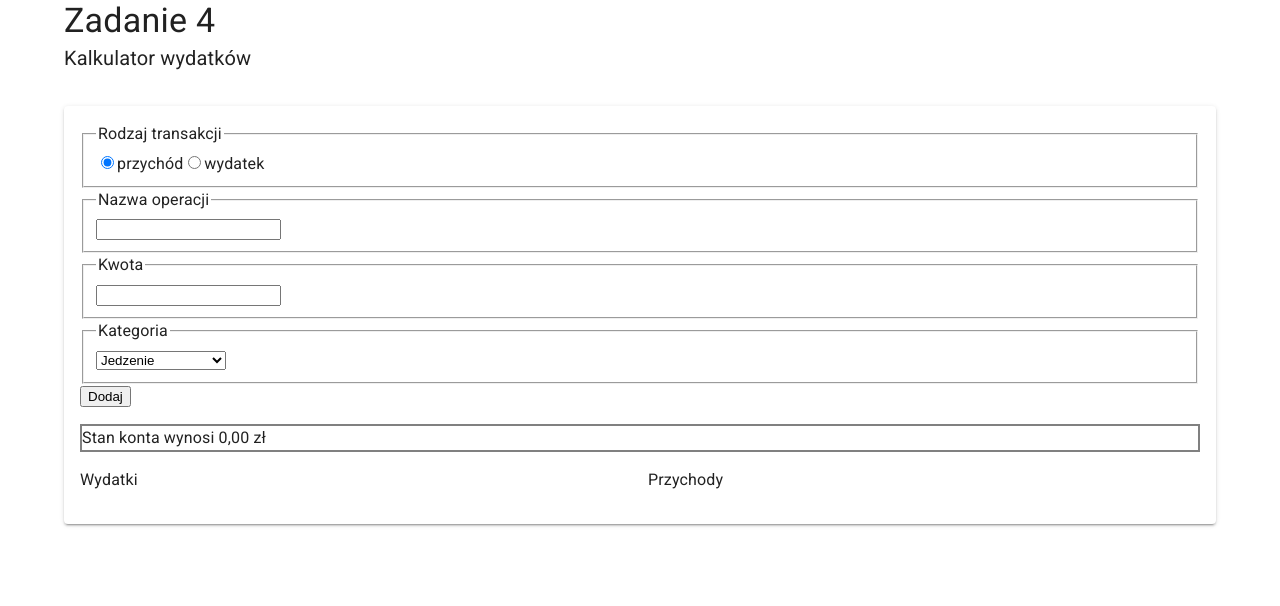
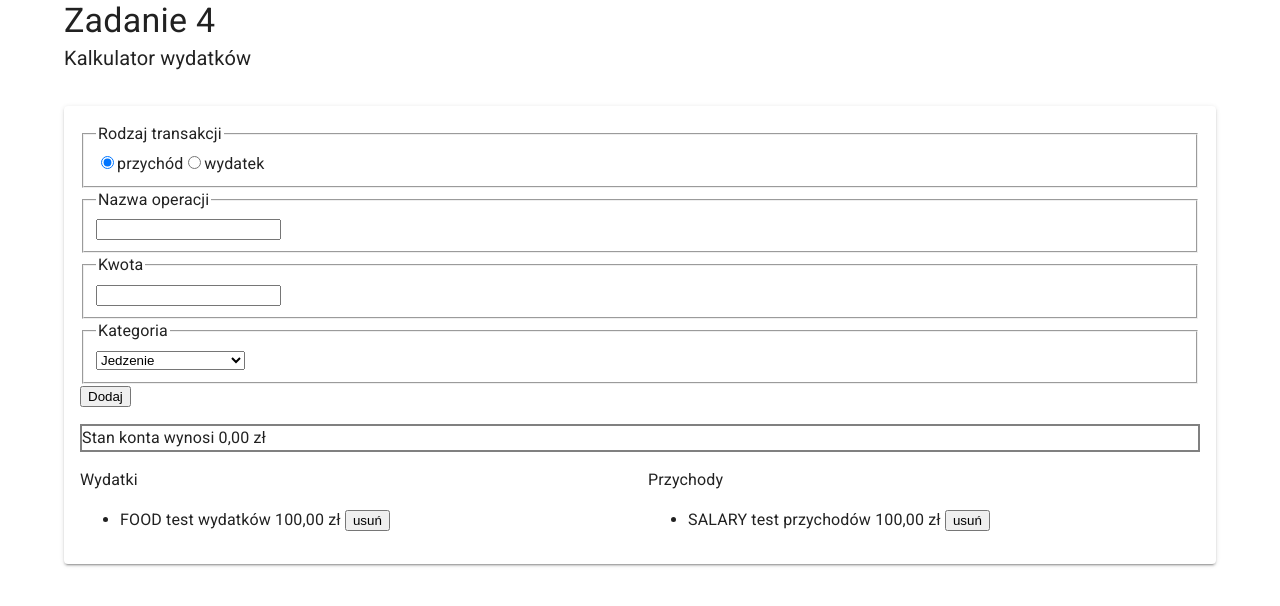
Before and after one commit to KamQuoss/tydzien_4_zad-4, a React (Create React App) app: page / in a window 1280 px wide. Shown: the top 606 px of the page. Built offline with nearby package versions, Linux system fonts and the light colour scheme.

Commit message:
initial commit

```diff
--- a/src/App.js
+++ b/src/App.js
@@ -15,8 +15,24 @@ import { Balance } from "./components/Balance/Balance";
 
 const theme = createTheme();
 
+const initialState = [
+  {
+    id: "1",
+    transaction: "income",
+    operationName: "test wydatków",
+    amount: "100",
+    category: "food"
+  },
+  {
+    id: "2",
+    transaction: "expence",
+    operationName: "test przychodów",
+    amount: "100",
+    category: "salary"
+  }
+];
+
 const reducer = (state, action) => {
-  console.log("action", action);
   switch (action.type) {
     case "add":
       return [...state, action.value];
@@ -28,11 +44,7 @@ const reducer = (state, action) => {
 };
 
 export default function App() {
-  const [state, changeState] = React.useReducer(reducer, []);
-
-  React.useEffect(() => {
-    console.log("stan apki się zmienił", state);
-  }, [state]);
+  const [state, changeState] = React.useReducer(reducer, initialState);
 
   return (
     <ThemeProvider theme={theme}>
--- a/src/components/Form/AmountField.js
+++ b/src/components/Form/AmountField.js
@@ -8,6 +8,7 @@ const AmountField = React.forwardRef(
         <input
           type="number"
           min={0}
+          step="0.01"
           onChange={onChange}
           onBlur={onBlur}
           name={name}
--- a/src/components/Form/CategoryField.js
+++ b/src/components/Form/CategoryField.js
@@ -1,23 +1,12 @@
 import React from "react";
 
-const incomeOptions = [
-  { name: "food", value: "Jedzenie" },
-  { name: "home", value: "Mieszkanie" },
-  { name: "transport", value: "Transport" },
-  { name: "heatlh", value: "Opieka zdrowotna" },
-  { name: "higene", value: "Higiena" },
-  { name: "clothes", value: "Ubrania" },
-  { name: "entertainment", value: "Rozrywka" },
-  { name: "other", value: "Inne" }
-];
-
 const CategoryField = React.forwardRef(
-  ({ label, onChange, onBlur, name }, ref) => {
+  ({ label, onChange, onBlur, name, options }, ref) => {
     return (
       <fieldset>
-        <legend>Kategoria</legend>
+        <legend>{label}</legend>
         <select name={name} ref={ref} onChange={onChange} onBlur={onBlur}>
-          {incomeOptions.map((option) => (
+          {options.map((option) => (
             <option key={option.name} value={option.name}>
               {option.value}
             </option>
--- a/src/components/Form/Form.js
+++ b/src/components/Form/Form.js
@@ -1,11 +1,15 @@
 import React from "react";
 import { useForm } from "react-hook-form";
 import { default as UUID } from "node-uuid";
-import OperationNameField from "./OperationNameFiled";
-import TransactionTypeField from "./TransactionTypeField";
-import AmountField from "./AmountField";
-import CategoryField from "./CategoryField";
-import AddButton from "./AddButton";
+
+import { categoryOptions } from "../../utils/categoryOptions";
+import {
+  AddButton,
+  AmountField,
+  CategoryField,
+  OperationNameField,
+  TransactionTypeField
+} from "./index";
 
 const Form = ({ onItemAdd }) => {
   const {
@@ -18,7 +22,6 @@ const Form = ({ onItemAdd }) => {
   const onSubmit = (data) => {
     reset();
     onItemAdd({ type: "add", value: { id: UUID.v4(), ...data } });
-    // console.log(data);
   };
 
   return (
@@ -46,7 +49,11 @@ const Form = ({ onItemAdd }) => {
         })}
       />
       {errors.amount && <p>{errors.amount.message}</p>}
-      <CategoryField label="Kategoria" {...register("category")} />
+      <CategoryField
+        label="Kategoria"
+        options={categoryOptions}
+        {...register("category")}
+      />
       <AddButton />
     </form>
   );
--- /dev/null
+++ b/src/components/Form/index.js
@@ -0,0 +1,5 @@
+export { default as AddButton } from "./AddButton";
+export { default as AmountField } from "./AmountField";
+export { default as CategoryField } from "./CategoryField";
+export { default as OperationNameField } from "./OperationNameField";
+export { default as TransactionTypeField } from "./TransactionTypeField";
--- /dev/null
+++ b/src/utils/categoryOptions.js
@@ -0,0 +1,13 @@
+export const categoryOptions = [
+  { name: "food", value: "Jedzenie" },
+  { name: "home", value: "Mieszkanie" },
+  { name: "transport", value: "Transport" },
+  { name: "heatlh", value: "Opieka zdrowotna" },
+  { name: "higene", value: "Higiena" },
+  { name: "clothes", value: "Ubrania" },
+  { name: "entertainment", value: "Rozrywka" },
+  { name: "salary", value: "Pensja" },
+  { name: "additionalSalary", value: "Praca dodatkowa" },
+  { name: "investmentIncome", value: "Przychód z inwestycji" },
+  { name: "other", value: "Inne" }
+];
```
Also changed, not shown: src/components/Form/OperationNameField.js (renamed from src/components/Form/OperationNameFiled.js), src/zadanie.txt.
